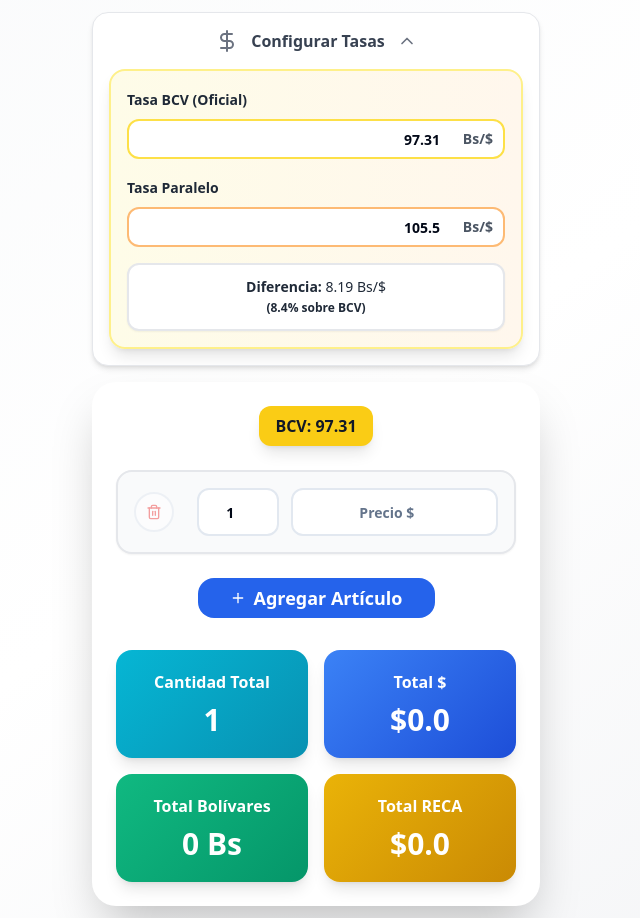
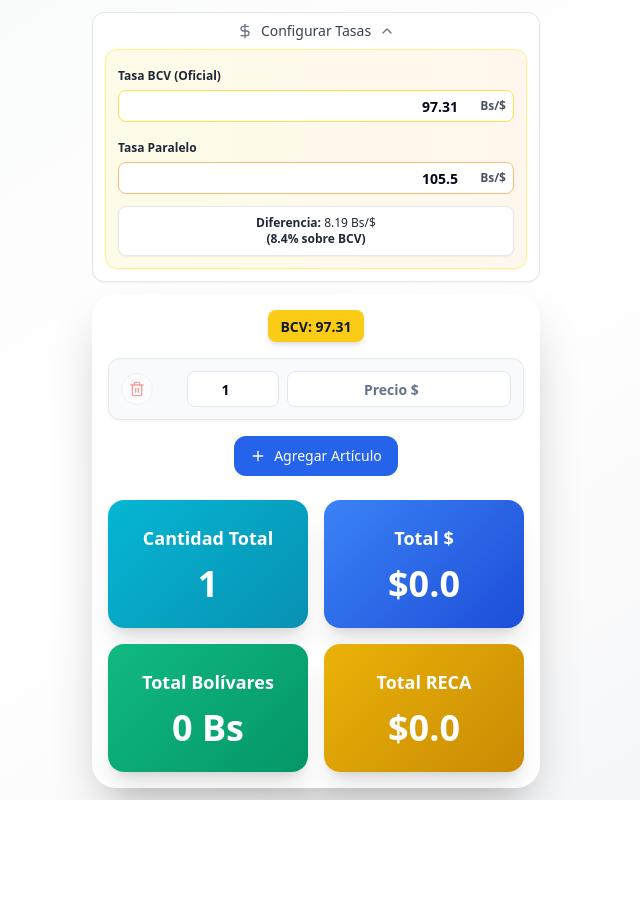
Before and after one commit to samuymanu/hidden-duality-calc, a React (Vite) app: page / in a window 1280 px wide. Both pictures are taken after a click on the element "Configurar Tasas". Shown: the whole page, without its empty margins (324-964 px from the left). After the commit the page ends 800 px from the top, so only its background shows below. Built offline with nearby package versions, Linux system fonts and the light colour scheme.

Commit message:
Refactor UI for better UX
Reduce size of rate config and add item controls. Improve visual hierarchy.

```diff
--- a/src/components/CalculatorProfile.tsx
+++ b/src/components/CalculatorProfile.tsx
@@ -78,56 +78,56 @@ const CalculatorProfile = ({ bcvRate, parallelRate }: CalculatorProfileProps) =>
   const totalQuantity = articles.reduce((sum, article) => sum + article.quantity, 0);
 
   return (
-    <Card className="p-6 bg-white shadow-2xl border-0 rounded-3xl">
-      {/* BCV Rate Display */}
-      <div className="flex justify-center mb-6">
-        <div className="bg-yellow-400 px-4 py-2 rounded-xl shadow-lg">
-          <span className="font-bold text-gray-900 text-base">BCV: {bcvRate.toFixed(2)}</span>
+    <Card className="p-4 bg-white shadow-2xl border-0 rounded-3xl">
+      {/* BCV Rate Display - Smaller */}
+      <div className="flex justify-center mb-4">
+        <div className="bg-yellow-400 px-3 py-1 rounded-lg shadow-md">
+          <span className="font-bold text-gray-900 text-sm">BCV: {bcvRate.toFixed(2)}</span>
         </div>
       </div>
 
-      {/* Items List - Bigger size */}
-      <div className="space-y-4 mb-6">
+      {/* Items List - Smaller size */}
+      <div className="space-y-3 mb-4">
         {articles.map((article, index) => (
-          <Card key={article.id} className="p-4 bg-gray-50 rounded-2xl border-2 border-gray-200">
-            <div className="grid grid-cols-12 gap-3 items-center">
-              {/* Delete Button */}
+          <Card key={article.id} className="p-3 bg-gray-50 rounded-xl border border-gray-200">
+            <div className="grid grid-cols-12 gap-2 items-center">
+              {/* Delete Button - Smaller */}
               <div className="col-span-2">
                 <Button
                   onClick={() => removeArticle(article.id)}
                   variant="outline"
                   size="sm"
                   disabled={articles.length === 1}
-                  className="h-10 w-10 p-0 rounded-full border-2 hover:bg-red-50 hover:border-red-300 transition-all duration-200 active:scale-95"
+                  className="h-8 w-8 p-0 rounded-full border hover:bg-red-50 hover:border-red-300 transition-all duration-200 active:scale-95"
                 >
-                  <Trash2 className="w-4 h-4 text-red-500" />
+                  <Trash2 className="w-3 h-3 text-red-500" />
                 </Button>
               </div>
 
-              {/* Quantity - Integer only */}
+              {/* Quantity - Smaller, integer only */}
               <div className="col-span-3">
                 <Input
                   type="number"
                   min="1"
                   step="1"
-                  value={article.quantity || ''}
+                  value={article.quantity === 0 ? '' : article.quantity}
                   onChange={(e) => {
                     const value = parseInt(e.target.value) || 1;
                     updateArticle(article.id, 'quantity', value);
                   }}
-                  className="h-12 text-center text-base font-semibold rounded-xl border-2 focus:border-blue-400"
+                  className="h-9 text-center text-sm font-semibold rounded-lg border focus:border-blue-400"
                   placeholder="Cant."
                 />
               </div>
 
-              {/* Price - Bigger input */}
+              {/* Price - Smaller input */}
               <div className="col-span-7">
                 <Input
                   type="number"
                   step="0.01"
-                  value={article.price || ''}
+                  value={article.price === 0 ? '' : article.price}
                   onChange={(e) => updateArticle(article.id, 'price', Number(e.target.value) || 0)}
-                  className="h-12 text-center text-base font-semibold rounded-xl border-2 focus:border-blue-400"
+                  className="h-9 text-center text-sm font-semibold rounded-lg border focus:border-blue-400"
                   placeholder="Precio $"
                 />
               </div>
@@ -136,48 +136,48 @@ const CalculatorProfile = ({ bcvRate, parallelRate }: CalculatorProfileProps) =>
         ))}
       </div>
 
-      {/* Add Article Button - Bigger */}
-      <div className="flex justify-center mb-8">
+      {/* Add Article Button - Smaller */}
+      <div className="flex justify-center mb-6">
         <Button
           onClick={addArticle}
-          className="flex items-center gap-2 bg-blue-600 hover:bg-blue-700 text-white hover:shadow-lg transition-all duration-200 px-8 py-4 text-lg font-semibold rounded-2xl active:scale-95"
+          className="flex items-center gap-2 bg-blue-600 hover:bg-blue-700 text-white hover:shadow-lg transition-all duration-200 px-4 py-2 text-sm font-medium rounded-xl active:scale-95"
         >
-          <Plus className="w-6 h-6" />
+          <Plus className="w-4 h-4" />
           Agregar Artículo
         </Button>
       </div>
 
-      {/* Totals Summary - Bigger cards */}
+      {/* Totals Summary - Bigger and more prominent */}
       <div className="grid grid-cols-2 gap-4">
         {/* Total Quantity */}
-        <Card className="p-5 rounded-2xl shadow-lg border-0" style={{ background: 'linear-gradient(135deg, #06b6d4, #0891b2)' }}>
+        <Card className="p-6 rounded-2xl shadow-xl border-0" style={{ background: 'linear-gradient(135deg, #06b6d4, #0891b2)' }}>
           <div className="text-center text-white">
-            <h3 className="text-base font-semibold mb-2">Cantidad Total</h3>
-            <p className="text-3xl font-bold">{totalQuantity}</p>
+            <h3 className="text-lg font-bold mb-3">Cantidad Total</h3>
+            <p className="text-4xl font-bold">{totalQuantity}</p>
           </div>
         </Card>
 
         {/* Total Price */}
-        <Card className="p-5 rounded-2xl shadow-lg border-0" style={{ background: 'linear-gradient(135deg, #3b82f6, #1d4ed8)' }}>
+        <Card className="p-6 rounded-2xl shadow-xl border-0" style={{ background: 'linear-gradient(135deg, #3b82f6, #1d4ed8)' }}>
           <div className="text-center text-white">
-            <h3 className="text-base font-semibold mb-2">Total $</h3>
-            <p className="text-3xl font-bold">${grandTotalPrice.toFixed(1)}</p>
+            <h3 className="text-lg font-bold mb-3">Total $</h3>
+            <p className="text-4xl font-bold">${grandTotalPrice.toFixed(1)}</p>
           </div>
         </Card>
 
         {/* Total Bolivares */}
-        <Card className="p-5 rounded-2xl shadow-lg border-0" style={{ background: 'linear-gradient(135deg, #10b981, #059669)' }}>
+        <Card className="p-6 rounded-2xl shadow-xl border-0" style={{ background: 'linear-gradient(135deg, #10b981, #059669)' }}>
           <div className="text-center text-white">
-            <h3 className="text-base font-semibold mb-2">Total Bolívares</h3>
-            <p className="text-3xl font-bold">{grandTotalBs.toFixed(0)} Bs</p>
+            <h3 className="text-lg font-bold mb-3">Total Bolívares</h3>
+            <p className="text-4xl font-bold">{grandTotalBs.toFixed(0)} Bs</p>
           </div>
         </Card>
 
         {/* Total RECA */}
-        <Card className="p-5 rounded-2xl shadow-lg border-0" style={{ background: 'linear-gradient(135deg, #eab308, #ca8a04)' }}>
+        <Card className="p-6 rounded-2xl shadow-xl border-0" style={{ background: 'linear-gradient(135deg, #eab308, #ca8a04)' }}>
           <div className="text-center text-white">
-            <h3 className="text-base font-semibold mb-2">Total RECA</h3>
-            <p className="text-3xl font-bold">${grandTotalReca.toFixed(1)}</p>
+            <h3 className="text-lg font-bold mb-3">Total RECA</h3>
+            <p className="text-4xl font-bold">${grandTotalReca.toFixed(1)}</p>
           </div>
         </Card>
       </div>
--- a/src/components/RatesConfig.tsx
+++ b/src/components/RatesConfig.tsx
@@ -17,11 +17,11 @@ const RatesConfig = ({
   onParallelRateChange
 }: RatesConfigProps) => {
   return (
-    <div className="bg-gradient-to-r from-yellow-50 to-orange-50 border-2 border-yellow-200 rounded-2xl p-4 shadow-lg">
-      <div className="space-y-4">
-        {/* BCV Rate */}
-        <div className="space-y-2">
-          <Label htmlFor="bcv-rate" className="text-sm font-semibold text-gray-800">
+    <div className="bg-gradient-to-r from-yellow-50 to-orange-50 border border-yellow-200 rounded-xl p-3 shadow-sm">
+      <div className="space-y-3">
+        {/* BCV Rate - Smaller */}
+        <div className="space-y-1">
+          <Label htmlFor="bcv-rate" className="text-xs font-semibold text-gray-800">
             Tasa BCV (Oficial)
           </Label>
           <div className="relative">
@@ -31,17 +31,17 @@ const RatesConfig = ({
               step="0.01"
               value={bcvRate}
               onChange={(e) => onBcvRateChange(Number(e.target.value))}
-              className="text-right pr-12 bg-white border-2 border-yellow-300 focus:border-yellow-500 rounded-xl h-10 text-base font-bold"
+              className="text-right pr-10 bg-white border border-yellow-300 focus:border-yellow-500 rounded-lg h-8 text-sm font-bold"
             />
-            <span className="absolute right-3 top-1/2 transform -translate-y-1/2 text-sm font-semibold text-gray-600">
+            <span className="absolute right-2 top-1/2 transform -translate-y-1/2 text-xs font-semibold text-gray-600">
               Bs/$
             </span>
           </div>
         </div>
 
-        {/* Parallel Rate */}
-        <div className="space-y-2">
-          <Label htmlFor="parallel-rate" className="text-sm font-semibold text-gray-800">
+        {/* Parallel Rate - Smaller */}
+        <div className="space-y-1">
+          <Label htmlFor="parallel-rate" className="text-xs font-semibold text-gray-800">
             Tasa Paralelo
           </Label>
           <div className="relative">
@@ -51,17 +51,17 @@ const RatesConfig = ({
               step="0.01"
               value={parallelRate}
               onChange={(e) => onParallelRateChange(Number(e.target.value))}
-              className="text-right pr-12 bg-white border-2 border-orange-300 focus:border-orange-500 rounded-xl h-10 text-base font-bold"
+              className="text-right pr-10 bg-white border border-orange-300 focus:border-orange-500 rounded-lg h-8 text-sm font-bold"
             />
-            <span className="absolute right-3 top-1/2 transform -translate-y-1/2 text-sm font-semibold text-gray-600">
+            <span className="absolute right-2 top-1/2 transform -translate-y-1/2 text-xs font-semibold text-gray-600">
               Bs/$
             </span>
           </div>
         </div>
 
-        {/* Rate Difference Indicator */}
-        <div className="p-3 bg-white rounded-xl border-2 border-gray-200 shadow-sm">
-          <div className="text-sm text-gray-800 text-center">
+        {/* Rate Difference Indicator - Smaller */}
+        <div className="p-2 bg-white rounded-lg border border-gray-200 shadow-sm">
+          <div className="text-xs text-gray-800 text-center">
             <span className="font-bold">Diferencia:</span> {(parallelRate - bcvRate).toFixed(2)} Bs/$
             <br />
             <span className="text-xs font-semibold">
--- a/src/pages/Index.tsx
+++ b/src/pages/Index.tsx
@@ -13,24 +13,24 @@ const Index = () => {
   return (
     <div className="min-h-screen bg-gradient-to-br from-gray-50 via-white to-gray-100 p-3">
       <div className="max-w-md mx-auto">
-        {/* Rates Configuration - More prominent */}
-        <div className="mb-4 flex justify-center">
-          <Card className="overflow-hidden shadow-md border border-gray-200 rounded-2xl w-full">
+        {/* Rates Configuration - Smaller size */}
+        <div className="mb-3 flex justify-center">
+          <Card className="overflow-hidden shadow-sm border border-gray-200 rounded-xl w-full">
             <div
-              className="px-5 py-4 cursor-pointer flex items-center justify-center gap-3 hover:bg-gray-50 transition-all duration-200 rounded-2xl active:scale-95"
+              className="px-3 py-2 cursor-pointer flex items-center justify-center gap-2 hover:bg-gray-50 transition-all duration-200 rounded-xl active:scale-95"
               onClick={() => setShowRatesConfig(!showRatesConfig)}
             >
-              <DollarSign className="w-6 h-6 text-gray-500" />
-              <span className="text-base font-semibold text-gray-700">Configurar Tasas</span>
+              <DollarSign className="w-4 h-4 text-gray-500" />
+              <span className="text-sm font-medium text-gray-700">Configurar Tasas</span>
               {showRatesConfig ? (
-                <ChevronUp className="w-5 h-5 text-gray-500" />
+                <ChevronUp className="w-4 h-4 text-gray-500" />
               ) : (
-                <ChevronDown className="w-5 h-5 text-gray-500" />
+                <ChevronDown className="w-4 h-4 text-gray-500" />
               )}
             </div>
 
             <div className={`transition-all duration-300 ease-in-out ${showRatesConfig ? 'max-h-96 opacity-100' : 'max-h-0 opacity-0 overflow-hidden'}`}>
-              <div className="px-4 pb-4">
+              <div className="px-3 pb-3">
                 <RatesConfig
                   bcvRate={bcvRate}
                   parallelRate={parallelRate}
```
